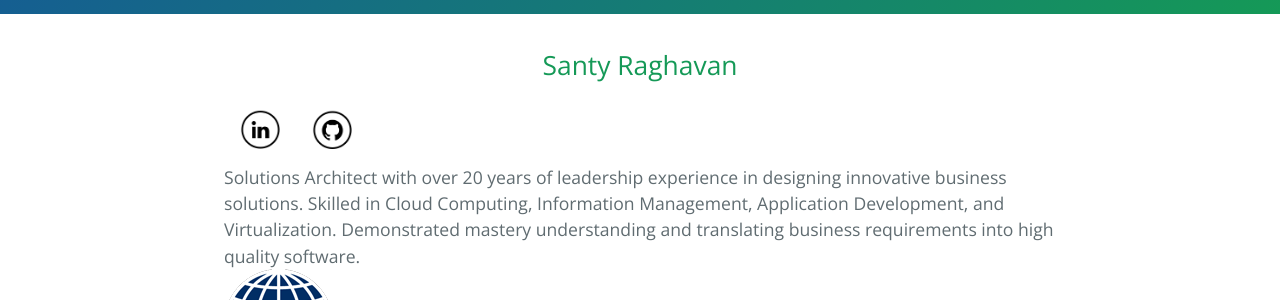
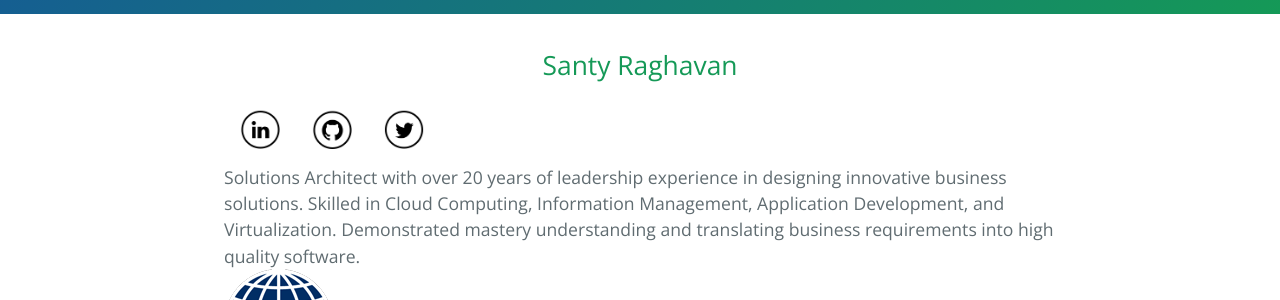
Before and after one commit to santyraghavan/santyraghavan.github.io, a Jekyll site: the page built from work.html, in a window 1280 px wide. Shown: the part 290-590 px from the top of the page. Built offline with Jekyll 4.4.1, drawn with Linux system fonts in a browser that asks for light colours; nearby versions of some CDN libraries.

Commit message:
Update contact_small.html

```diff
--- a/_includes/contact_small.html
+++ b/_includes/contact_small.html
@@ -6,7 +6,11 @@
                 <a href = "https://www.linkedin.com/in/santosh-raghavan-606b696/"><img src = "/images/linkedin.png"  height ="40" width="40"></a>
             </td>
             <td>
-                <a href = "https://github.com/santyraghavan"><img src = "/images/github.png"    height ="40" width="40"></a></td>
+                <a href = "https://github.com/santyraghavan"><img src = "/images/github.png"    height ="40" width="40"></a>
+            </td>
+            <td>
+                <a href="https://twitter.com/santyraghavan"><img src = "/images/twitter.png"    height ="40" width="40"></a>
+            </td>
         </tr>
     </table>
 </div>
```
